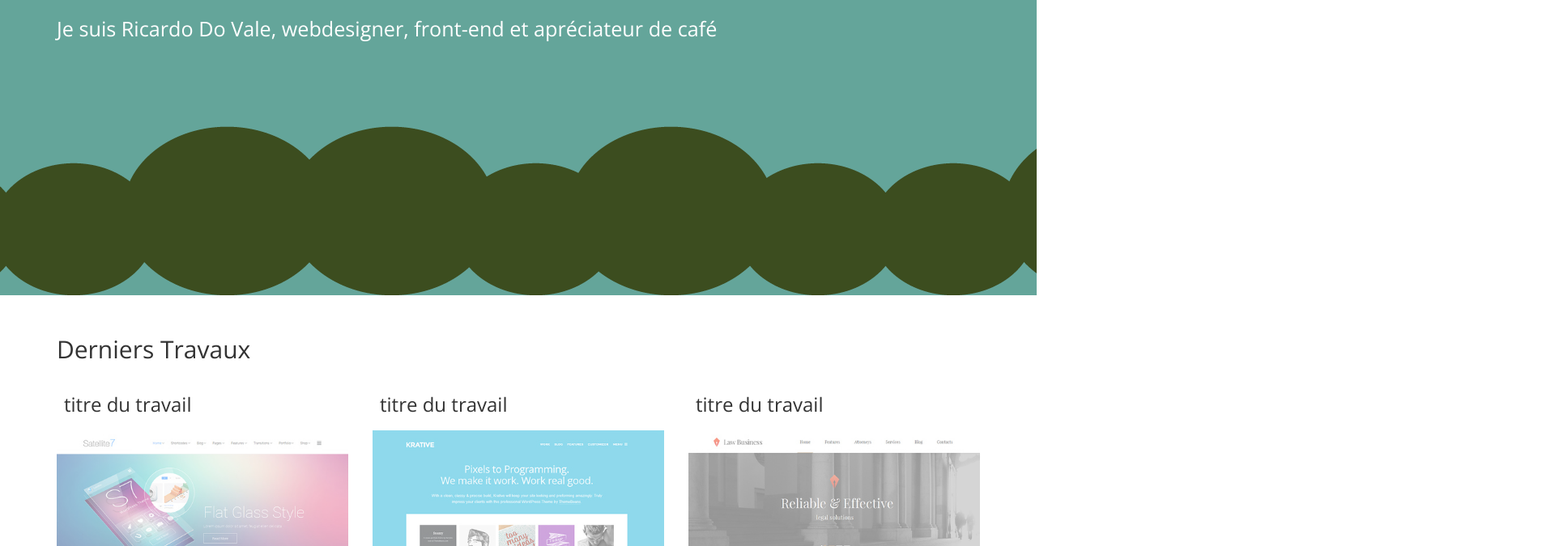
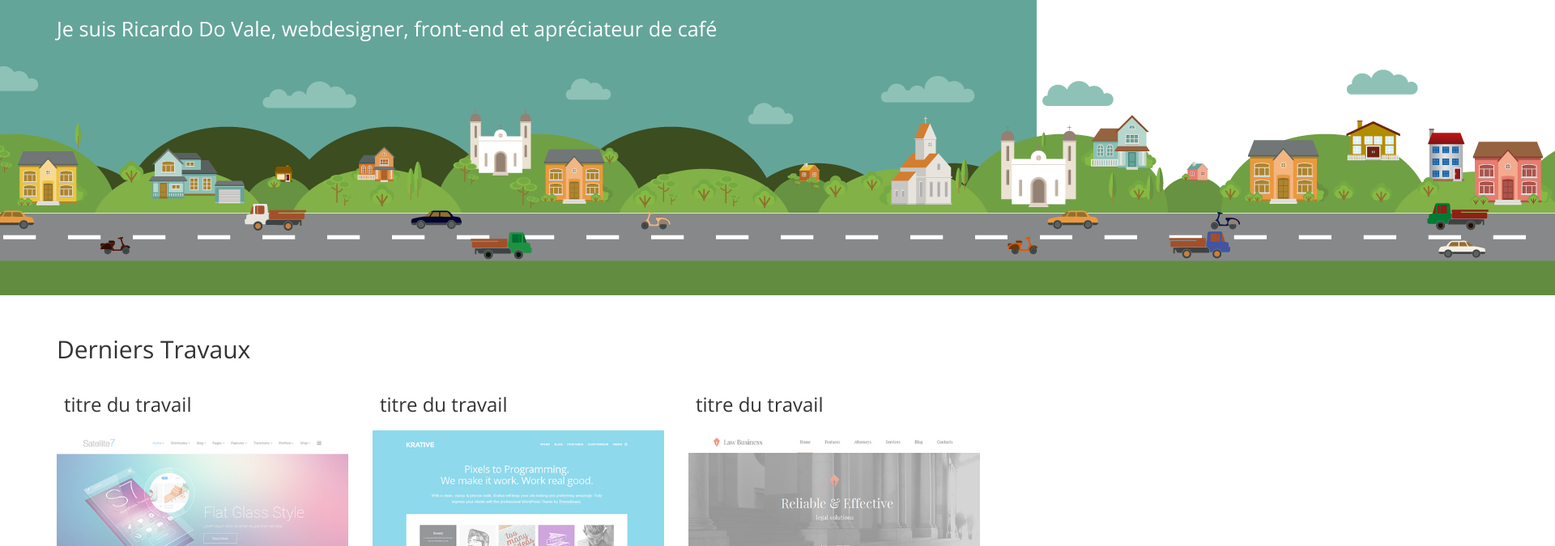
Before and after one commit to tapmorales/portfolio, a website: page src/index.html in a window 1280 px wide. Shown: the part 425-1100 px from the top of the page at 81% size, 1920 px wide, since content can reach past the window. Drawn offline with nearby package versions, Linux system fonts and the light colour scheme.

Commit message:
ajuste necessario para gerar o css do jumbotron

```diff
--- a/package.json
+++ b/package.json
@@ -5,8 +5,7 @@
   "main": "index.js",
   "scripts": {
     "gulp": "gulp",
-    "preinstall": "mkdir -p src/components/bootstrap/ src/components/font-awesome/",
-    "postinstall": "cp -r node_modules/bootstrap/dist src/components/bootstrap/ && cp -r node_modules/font-awesome/css src/components/font-awesome/ && cp -r node_modules/font-awesome/fonts src/components/font-awesome/"
+    "postinstall": "mkdirp src/components/bootstrap/ src/components/font-awesome/ && cp -r node_modules/bootstrap/dist src/components/bootstrap/ && cp -r node_modules/font-awesome/css src/components/font-awesome/ && cp -r node_modules/font-awesome/fonts src/components/font-awesome/"
   },
   "keywords": [
     "Front-end",
@@ -26,6 +25,7 @@
   },
   "devDependencies": {
     "gulp": "^3.9.1",
-    "gulp-sass": "^3.1.0"
+    "gulp-sass": "^3.1.0",
+    "mkdirp": "^0.5.1"
   }
 }
--- a/src/scss/_partials/_header.scss
+++ b/src/scss/_partials/_header.scss
@@ -82,7 +82,7 @@ $animationItems: (
       }
 
 
-      /*.nuages {
+      .nuages {
         @include animation('cenario_nuvens.png', 90s);
       }
 
@@ -100,7 +100,7 @@ $animationItems: (
 
       .voituresBas {
         @include animation('cenario_carrosBaixo.png', '15s linear infinite');
-      }*/
+      }
     }
   }
 }
```
Also changed, not shown: src/css/app.css.
